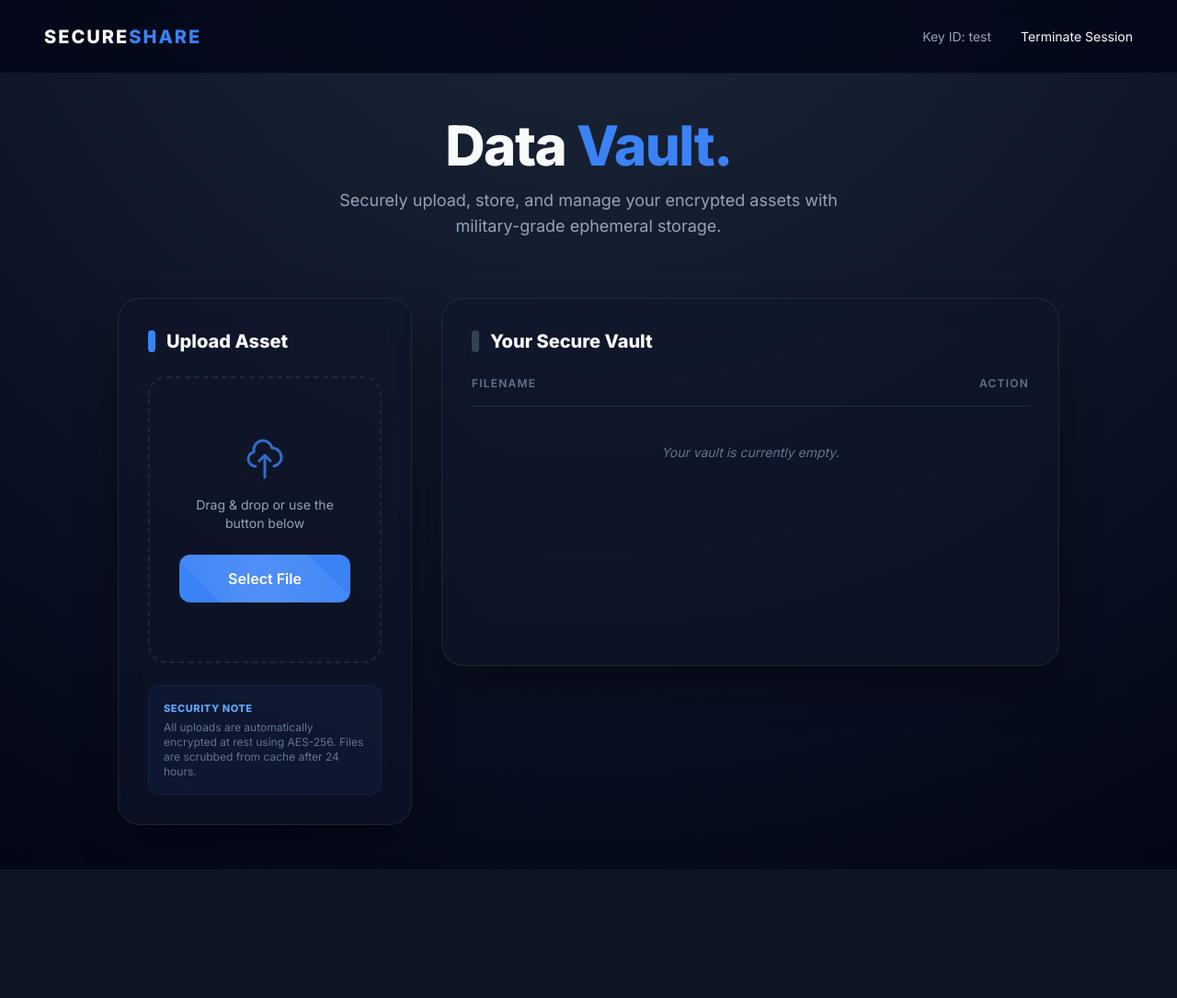
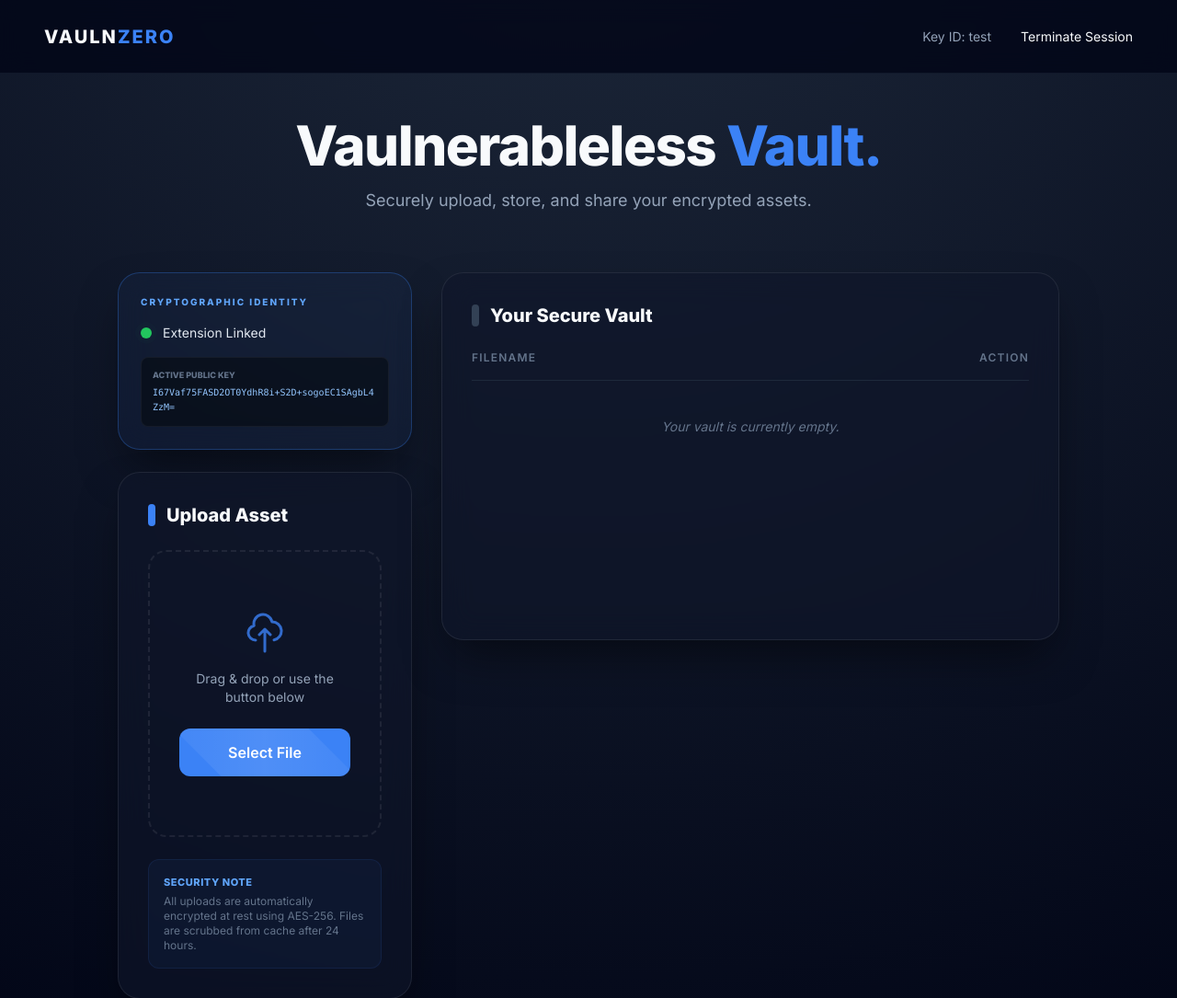
Before and after one commit to sealeo234/ICT-2213-Crypto-Project, a Flask app: page / in a window 1280 px wide. Shown: the top 1085 px of the page at 92% size. Before the commit the page ends 945 px from the top, so only its background shows below. Run offline with Flask 3, Linux system fonts and the light colour scheme; a user stored in the database is signed in; some libraries are stand-ins or nearby versions.

Commit message:
implemented basic encryption features
implemented basic logic for web browser client and server interaction for a zero knowledge approach

```diff
--- a/app.py
+++ b/app.py
@@ -1,72 +1,64 @@
-from flask import Flask, render_template, redirect, url_for, request, flash
+from flask import Flask, render_template, redirect, url_for, request, flash, jsonify, send_from_directory, abort
 from flask_sqlalchemy import SQLAlchemy
 from flask_login import LoginManager, UserMixin, login_user, login_required, logout_user, current_user
+from flask_cors import CORS
 from werkzeug.security import generate_password_hash, check_password_hash
+from werkzeug.utils import secure_filename
 import os
-from werkzeug.utils import secure_filename
-from flask import send_from_directory
+import json
 
-# Ensure the upload folder exists
+app = Flask(__name__)
+
+EXTENSION_DIR = os.path.join(os.path.dirname(__file__), "extension")
+EXTENSION_FILENAME = "extension.zip"
+
+# --- CONFIG ---
 UPLOAD_FOLDER = 'uploads'
 if not os.path.exists(UPLOAD_FOLDER):
     os.makedirs(UPLOAD_FOLDER)
 
-app = Flask(__name__)
-app.config['SECRET_KEY'] = 'REDACTED'
+app.config['SECRET_KEY'] = 'REDACTED_SECRET_KEY'
 app.config['SQLALCHEMY_DATABASE_URI'] = 'sqlite:///users.db'
-app.config['UPLOAD_FOLDER'] = 'uploads'
+app.config['UPLOAD_FOLDER'] = UPLOAD_FOLDER
+app.config['MAX_CONTENT_LENGTH'] = 100 * 1024 * 1024
+
+# Ensure CORS allows the extension to send cookies
+CORS(app, supports_credentials=True, resources={r"/*": {"origins": "*"}})
 
 db = SQLAlchemy(app)
 login_manager = LoginManager(app)
 login_manager.login_view = 'login'
 
-# User Model
 class User(UserMixin, db.Model):
     id = db.Column(db.Integer, primary_key=True)
     username = db.Column(db.String(80), unique=True, nullable=False)
     password = db.Column(db.String(120), nullable=False)
+    public_key = db.Column(db.Text, nullable=True)
 
 @login_manager.user_loader
 def load_user(user_id):
     return db.session.get(User, int(user_id))
 
-# Routes
+# --- WEB UI ROUTES ---
+
 @app.route('/')
 def index():
-    files = []
-    if current_user.is_authenticated:
-        # Check if directory exists, if not, create it
-        if not os.path.exists(app.config['UPLOAD_FOLDER']):
-            os.makedirs(app.config['UPLOAD_FOLDER'])
-
-        # Get list of files in the directory
-        files = os.listdir(app.config['UPLOAD_FOLDER'])
-
+    files = os.listdir(app.config['UPLOAD_FOLDER']) if current_user.is_authenticated else []
     return render_template('index.html', files=files)
 
 @app.route('/register', methods=['GET', 'POST'])
 def register():
     if request.method == 'POST':
-        # Retrieve form data
         username = request.form.get('username')
         password = request.form.get('password')
-
-        # Check if user already exists
-        user_exists = User.query.filter_by(username=username).first()
-        if user_exists:
-            flash('Username is already registered in the system.')
+        if User.query.filter_by(username=username).first():
+            flash('Username already registered.')
             return redirect(url_for('register'))
-
-        # Securely hash password and save
-        hashed_pw = generate_password_hash(password, method='pbkdf2:sha256')
-        new_user = User(username=username, password=hashed_pw)
-
+        new_user = User(username=username, password=generate_password_hash(password, method='pbkdf2:sha256'))
         db.session.add(new_user)
         db.session.commit()
-
-        flash('Vault successfully created. Please login.')
+        flash('Vault created.')
         return redirect(url_for('login'))
-
     return render_template('register.html')
 
 @app.route('/login', methods=['GET', 'POST'])
@@ -76,7 +68,7 @@ def login():
         if user and check_password_hash(user.password, request.form['password']):
             login_user(user)
             return redirect(url_for('index'))
-        flash('Login Unsuccessful. Check username and password')
+        flash('Login failed.')
     return render_template('login.html')
 
 @app.route('/logout')
@@ -85,28 +77,69 @@ def logout():
     logout_user()
     return redirect(url_for('index'))
 
+# --- EXTENSION API ROUTES ---
+
+@app.route('/api/me', methods=['GET'])
+def api_me():
+    """Checks if the session cookie is valid and returns user info"""
+    if current_user.is_authenticated:
+        return jsonify({
+            "authenticated": True,
+            "username": current_user.username,
+            "has_key": current_user.public_key is not None
+        }), 200
+    return jsonify({"authenticated": False}), 401
+
+@app.route('/api/login', methods=['POST'])
+def api_login():
+    data = request.get_json()
+    user = User.query.filter_by(username=data.get('username')).first()
+    if user and check_password_hash(user.password, data.get('password')):
+        login_user(user, remember=True)
+        return jsonify({"status": "success", "user": user.username}), 200
+    return jsonify({"status": "error", "message": "Invalid credentials"}), 401
+
+@app.route('/api/logout', methods=['POST'])
+@login_required
+def api_logout():
+    """Handles logout for the browser extension"""
+    logout_user()
+    return jsonify({"status": "success", "message": "Logged out"}), 200
+
+@app.route('/public-key', methods=['POST'])
+@login_required
+def receive_public_key():
+    data = request.get_json()
+    if not data or 'publicKey' not in data:
+        return jsonify({"error": "Missing key"}), 400
+    current_user.public_key = data['publicKey']
+    db.session.commit()
+    return jsonify({"status": "success", "message": "Key linked."}), 200
+
+# --- FILE OPERATIONS ---
+
 @app.route('/upload', methods=['POST'])
 @login_required
 def upload_file():
-    if 'file' not in request.files:
-        flash('System Error: No file stream detected.')
-        return redirect(url_for('index'))
+    # Force=True makes Flask try to parse it even if the header is slightly off
+    data = request.get_json(force=True, silent=True)
 
-    file = request.files['file']
+    if not data or 'payload' not in data:
+        # Check if it was accidentally sent as a traditional file instead of JSON
+        if 'file' in request.files:
+            return jsonify({"error": "Server requires encrypted JSON from the extension, not raw files."}), 415
+        return jsonify({"error": "No JSON payload detected."}), 400
 
-    if file.filename == '':
-        flash('Selection Error: No file selected.')
-        return redirect(url_for('index'))
+    filename = secure_filename(data['filename'])
+    file_path = os.path.join(app.config['UPLOAD_FOLDER'], filename)
 
-    if file:
-        filename = secure_filename(file.filename)
-        # Ensure the directory exists
-        if not os.path.exists(app.config['UPLOAD_FOLDER']):
-            os.makedirs(app.config['UPLOAD_FOLDER'])
-
-        file.save(os.path.join(app.config['UPLOAD_FOLDER'], filename))
-        flash(f'Asset "{filename}" has been successfully vaulted.')
-        return redirect(url_for('index'))
+    # Save the encrypted JSON payload to disk
+    try:
+        with open(file_path, 'w') as f:
+            json.dump(data['payload'], f)
+        return jsonify({"status": "success", "message": "Asset vaulted"}), 200
+    except Exception as e:
+        return jsonify({"error": str(e)}), 500
 
 @app.route('/download/<filename>')
 @login_required
@@ -119,10 +152,23 @@ def delete_file(filename):
     file_path = os.path.join(app.config['UPLOAD_FOLDER'], filename)
     if os.path.exists(file_path):
         os.remove(file_path)
-        flash(f'Asset {filename} has been scrubbed from the vault.')
+        flash(f'Asset {filename} scrubbed.')
     return redirect(url_for('index'))
+
+@app.route("/download/extension", methods=["GET"])
+def download_extension():
+    file_path = os.path.join(EXTENSION_DIR, EXTENSION_FILENAME)
+
+    if not os.path.exists(file_path):
+        abort(404, description="Extension not found")
+
+    return send_from_directory(
+        EXTENSION_DIR,
+        EXTENSION_FILENAME,
+        as_attachment=True
+    )
 
 if __name__ == '__main__':
     with app.app_context():
         db.create_all()
-    app.run(debug=True)
+    app.run(debug=True, port=5000)
--- a/static/js/main.js
+++ b/static/js/main.js
@@ -3,22 +3,130 @@ document.addEventListener('DOMContentLoaded', () => {
     const fileInput = document.getElementById('file-input');
     const selectBtn = document.getElementById('select-btn');
     const uploadForm = document.getElementById('upload-form');
+    const EXTENSION_ID = "igjjekfjfleoeifbaodgfmadfnegdedp";
 
+    // --- 1. Vault Key Sync Watcher ---
+    const body = document.body;
+    const isAuthenticated = body.getAttribute('data-authenticated') === 'true';
+    const hasKey = body.getAttribute('data-has-key') === 'true';
+
+    if (isAuthenticated && !hasKey) {
+        const pollServer = async () => {
+            try {
+                const response = await fetch('/api/me');
+                if (response.ok) {
+                    const data = await response.json();
+                    if (data.authenticated && data.has_key) {
+                        window.location.reload();
+                    }
+                }
+            } catch (err) {
+                console.error("Polling error:", err);
+            }
+        };
+        setInterval(pollServer, 2000);
+    }
+
+    // --- 2. Centralized Upload Logic (ID-Agnostic Bridge) ---
+    const handleUpload = async () => {
+        const file = fileInput.files[0];
+        const recipientKey = document.body.getAttribute('data-public-key');
+
+        if (!file) return;
+
+        if (!recipientKey) {
+            alert("Security Error: No public key found. Please sync your extension first.");
+            return;
+        }
+
+        if (selectBtn) {
+            selectBtn.innerText = "Encrypting...";
+            selectBtn.disabled = true;
+        }
+
+        try {
+            // Read file into an ArrayBuffer then to a Byte Array
+            const arrayBuffer = await file.arrayBuffer();
+            const bytes = Array.from(new Uint8Array(arrayBuffer));
+
+            /**
+             * NEW: Instead of chrome.runtime.sendMessage(ID),
+             * we dispatch a CustomEvent. content.js will catch this.
+             */
+
+            // A. Create the listener for the response from the extension
+            const onResponse = async (event) => {
+                const response = event.detail;
+                window.removeEventListener("VAULT_ENCRYPT_RESPONSE", onResponse);
+
+                if (!response || response.error) {
+                    alert("Encryption failed: " + (response?.error || "Extension not responding"));
+                    resetUI();
+                    return;
+                }
+
+                // B. Proceed with JSON upload to Flask
+                try {
+                    const uploadRes = await fetch('/upload', {
+                        method: 'POST',
+                        headers: { 'Content-Type': 'application/json' },
+                        body: JSON.stringify({
+                            filename: file.name + ".json",
+                            payload: response.encryptedPayload
+                        })
+                    });
+
+                    if (uploadRes.ok) {
+                        window.location.reload();
+                    } else {
+                        const errData = await uploadRes.json();
+                        alert("Upload failed: " + errData.error);
+                        resetUI();
+                    }
+                } catch (e) {
+                    console.error("Network error:", e);
+                    resetUI();
+                }
+            };
+
+            window.addEventListener("VAULT_ENCRYPT_RESPONSE", onResponse);
+
+            // C. Dispatch the encryption request
+            window.dispatchEvent(new CustomEvent("VAULT_ENCRYPT_REQUEST", {
+                detail: {
+                    plaintext: bytes,
+                    recipientPublicKey: recipientKey
+                }
+            }));
+
+        } catch (e) {
+            console.error("File reading error:", e);
+            resetUI();
+        }
+    };
+
+    const resetUI = () => {
+        if (selectBtn) {
+            selectBtn.innerText = "Select File";
+            selectBtn.disabled = false;
+        }
+    };
+
+    // --- 3. Page Aesthetics and Event Listeners ---
     if (selectBtn && fileInput && uploadForm) {
 
-        // 1. Trigger the file picker when the sleek button is clicked
         selectBtn.addEventListener('click', () => {
             fileInput.click();
         });
 
-        // 2. AUTO-SUBMIT when a file is selected via the picker
+        // Intercept change event
         fileInput.addEventListener('change', () => {
             if (fileInput.files.length > 0) {
-                uploadForm.submit();
+                handleUpload();
             }
         });
 
-        // 3. Drag & Drop Visual Feedback
+        // Drag & Drop
         ['dragenter', 'dragover'].forEach(eventName => {
             dropzone.addEventListener(eventName, (e) => {
                 e.preventDefault();
@@ -33,14 +141,19 @@ document.addEventListener('DOMContentLoaded', () => {
             });
         });
 
-        // 4. Handle files dropped directly onto the zone
         dropzone.addEventListener('drop', (e) => {
             e.preventDefault();
             const files = e.dataTransfer.files;
             if (files.length > 0) {
-                fileInput.files = files; // Manual assignment
-                uploadForm.submit();    // Trigger upload
+                fileInput.files = files;
+                handleUpload();
             }
+        });
+
+        // Prevent traditional form submission
+        uploadForm.addEventListener('submit', (e) => {
+            e.preventDefault();
+            handleUpload();
         });
     }
 });
--- a/templates/base.html
+++ b/templates/base.html
@@ -3,14 +3,18 @@
 <head>
     <meta charset="UTF-8">
     <meta name="viewport" content="width=device-width, initial-scale=1.0">
-    <title>SecureShare | Enterprise Encryption</title>
+    <title>VaulnZero | Enterprise Encryption</title>
     <script src="https://cdn.tailwindcss.com"></script>
     <link rel="stylesheet" href="{{ url_for('static', filename='css/style.css') }}">
 </head>
-<body class="flex flex-col min-vh-100">
+<body class="flex flex-col min-vh-100"
+data-authenticated="{{ 'true' if current_user.is_authenticated else 'false' }}"
+data-has-key="{{ 'true' if current_user.public_key else 'false' }}"
+data-public-key="{{ current_user.public_key }}"
+>
     <nav class="flex justify-between items-center py-6 px-12 border-b border-slate-800/50 backdrop-blur-md sticky top-0 z-50">
         <a href="/" class="text-xl font-bold tracking-widest uppercase">
-            Secure<span class="text-blue-500">Share</span>
+            Vauln<span class="text-blue-500">Zero</span>
         </a>
         <div class="space-x-8 flex items-center">
             {% if current_user.is_authenticated %}
@@ -18,7 +22,7 @@
                 <a href="/logout" class="text-sm hover:text-blue-400 transition">Terminate Session</a>
             {% else %}
                 <a href="/login" class="text-sm font-medium hover:text-blue-400 transition">Login</a>
-                <a href="/register" class="btn-primary text-sm">Create Vault</a>
+                <a href="/register" class="btn-primary text-sm">Create Account</a>
             {% endif %}
         </div>
     </nav>
--- a/templates/index.html
+++ b/templates/index.html
@@ -4,10 +4,10 @@
 
     <div class="text-center mb-16">
         <h1 class="text-6xl font-extrabold mb-4 tracking-tight">
-            Data <span class="text-blue-500">Vault.</span>
+            Vaulnerableless <span class="text-blue-500">Vault.</span>
         </h1>
         <p class="text-slate-400 text-lg max-w-xl mx-auto">
-            Securely upload, store, and manage your encrypted assets with military-grade ephemeral storage.
+            Securely upload, store, and share your encrypted assets.
         </p>
     </div>
 
@@ -15,6 +15,34 @@
     <div class="grid grid-cols-1 lg:grid-cols-3 gap-8">
 
         <div class="lg:col-span-1">
+            <div class="glass-card p-6 mb-6 border-blue-500/30 bg-blue-500/5">
+                <h4 class="text-[10px] uppercase tracking-[0.2em] text-blue-400 font-bold mb-4">Cryptographic Identity</h4>
+                <div class="flex items-center mb-4">
+                    <div class="relative flex h-3 w-3 mr-3">
+                        {% if current_user.public_key %}
+                            <span class="animate-ping absolute inline-flex h-full w-full rounded-full bg-green-400 opacity-75"></span>
+                            <span class="relative inline-flex rounded-full h-3 w-3 bg-green-500"></span>
+                        {% else %}
+                            <span class="relative inline-flex rounded-full h-3 w-3 bg-red-500"></span>
+                        {% endif %}
+                    </div>
+                    <span class="text-sm font-medium text-slate-200">
+                        {{ 'Extension Linked' if current_user.public_key else 'Key Pair Required' }}
+                    </span>
+                </div>
+
+                {% if current_user.public_key %}
+                <div class="bg-black/40 rounded-lg p-3 border border-white/5">
+                    <p class="text-[9px] text-slate-500 uppercase mb-1 font-bold">Active Public Key</p>
+                    <p class="text-[10px] font-mono text-blue-300 break-all leading-relaxed">
+                        {{ current_user.public_key }}
+                    </p>
+                </div>
+                {% else %}
+                <p class="text-xs text-slate-500 italic">Use your browser extension to generate and sync your vault keys.</p>
+                {% endif %}
+            </div>
+
             <div class="glass-card p-8 sticky top-24">
                 <h3 class="text-xl font-bold mb-6 flex items-center">
                     <span class="w-2 h-6 bg-blue-500 rounded-full mr-3"></span>
@@ -94,12 +122,12 @@
     {% else %}
     <div class="text-center mt-12">
         <div class="glass-card inline-block p-2 rounded-full mb-8 border-blue-500/20">
-            <span class="px-4 py-1 bg-blue-500 rounded-full text-xs font-bold uppercase tracking-widest">New</span>
-            <span class="px-4 text-xs text-slate-400">Quantum-resistant encryption now active</span>
+            <span class="px-4 py-1 bg-blue-500 rounded-full text-xs font-bold uppercase tracking-widest">File Share</span>
+            <span class="px-4 text-xs text-slate-400">Encryption-Based Access Control</span>
         </div>
         <div class="flex justify-center gap-6">
-            <a href="/register" class="btn-primary px-10 py-4 text-lg">Initialize Vault</a>
-            <a href="/login" class="px-10 py-4 text-lg border border-slate-700 rounded-xl hover:bg-slate-800 transition">Access Key</a>
+            <a href="/download/extension" class="btn-primary px-10 py-4 text-lg">Download VaulnZero Client</a>
+            <a href="/login" class="px-10 py-4 text-lg border border-slate-700 rounded-xl hover:bg-slate-800 transition">Vault Access</a>
         </div>
     </div>
     {% endif %}
--- a/templates/login.html
+++ b/templates/login.html
@@ -8,11 +8,11 @@
         <form method="POST" class="flex flex-col gap-6">
             <div class="flex flex-col gap-2">
                 <label class="text-xs uppercase tracking-widest font-bold text-slate-500">Username</label>
-                <input type="text" name="username" placeholder="cyber_ghost_01" required>
+                <input type="text" name="username" placeholder="" required>
             </div>
             <div class="flex flex-col gap-2">
                 <label class="text-xs uppercase tracking-widest font-bold text-slate-500">Password</label>
-                <input type="password" name="password" placeholder="••••••••" required>
+                <input type="password" name="password" placeholder="" required>
             </div>
             <button type="submit" class="btn-primary mt-4">Unlock Vault</button>
         </form>
--- a/templates/register.html
+++ b/templates/register.html
@@ -12,16 +12,16 @@
         <form method="POST" class="flex flex-col gap-6">
             <div class="flex flex-col gap-2">
                 <label class="text-xs uppercase tracking-widest font-bold text-slate-500">Choose Username</label>
-                <input type="text" name="username" placeholder="e.g. neuro_mancer" required
+                <input type="text" name="username" placeholder="" required
                        class="transition-all duration-200">
             </div>
 
             <div class="flex flex-col gap-2">
                 <label class="text-xs uppercase tracking-widest font-bold text-slate-500">Security Password</label>
-                <input type="password" name="password" placeholder="••••••••" required
+                <input type="password" name="password" placeholder="" required
                        class="transition-all duration-200">
                 <p class="text-[10px] text-slate-500 mt-1 italic">
-                    Use at least 12 characters with symbols for maximum entropy.
+                    Please use a complex password.
                 </p>
             </div>
 
```
Also changed, not shown: README.md, instance/users.db (added), 1 other file.
